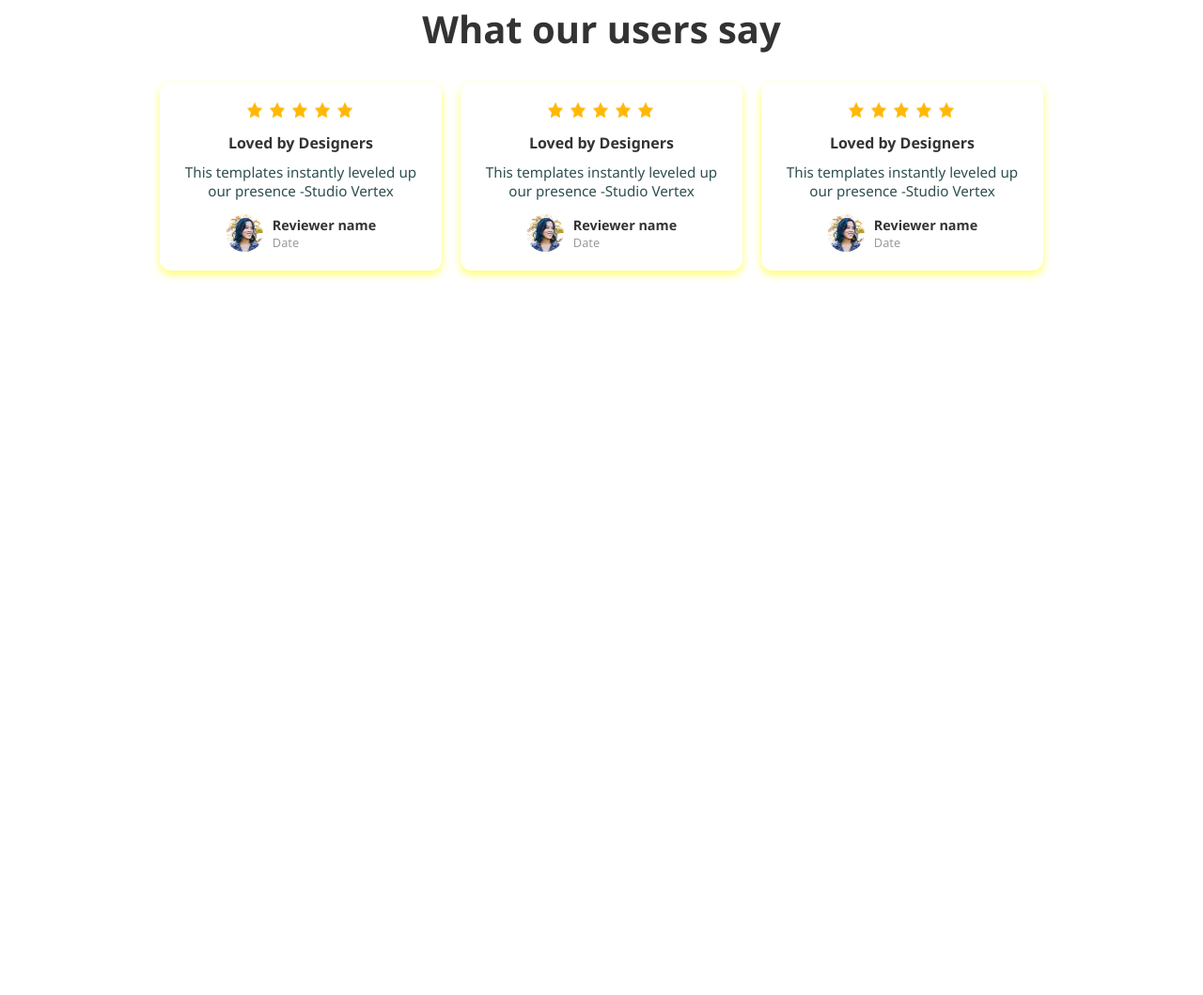
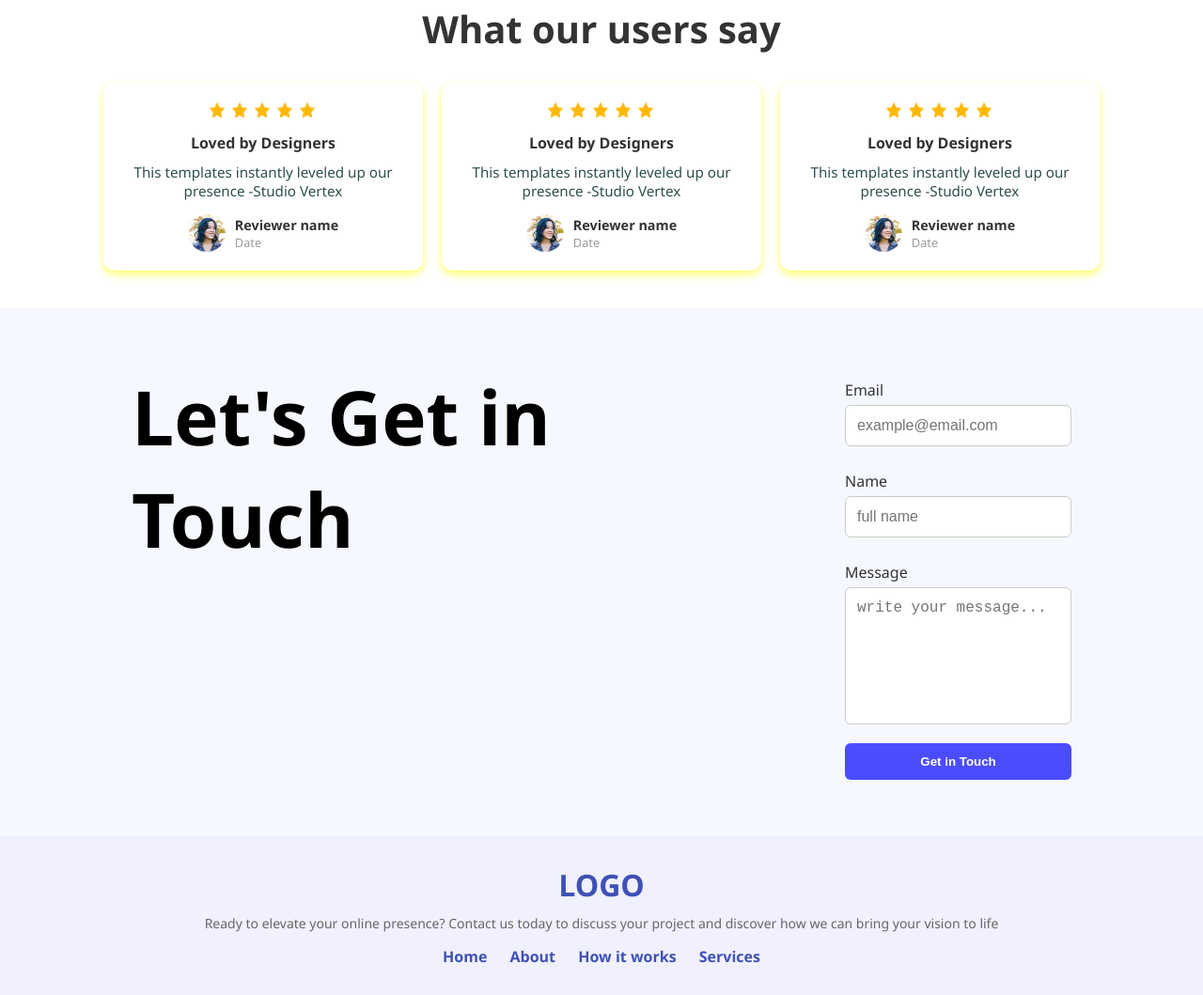
Before and after one commit to Sumiya-Islam-Nafisa/first-assignment, a plain HTML site: page media/index.html in a window 1280 px wide. Shown: the part 2061-3120 px from the top of the page at 94% size. Before the commit the page ends 2389 px from the top, so only its background shows below. Drawn offline with Linux system fonts and the light colour scheme.

Commit message:
added fifth and last part

```diff
--- a/media/index.html
+++ b/media/index.html
@@ -120,5 +120,41 @@
 </div>
 </div>
 </section>
+
+<section class="contact-section">
+    <div class="contact-container">
+      <div class="contact-left">
+        <h2>Let's Get in <br>Touch</h2>
+      </div>
+      <div class="contact-right">
+        <form>
+          <label>Email</label>
+          <input type="email" placeholder="example@email.com" required />
+          <label>Name</label>
+          <input type="text" placeholder="full name" required />
+          <label>Message</label>
+          <textarea placeholder="write your message..." required></textarea>
+          <button type="submit">Get in Touch</button>
+        </form>
+      </div>
+    </div>
+  </section>
+
+
+
+<footer class="footer">
+    <div class="footer-content">
+    <h1>LOGO</h1>
+   <p class="some">Ready to elevate your online presence? Contact us today to
+    discuss your project and discover how we can bring your vision to life
+   </p>
+<div class="footer-links">
+<a href="#">Home</a>
+<a href="#">About</a>
+<a href="#">How it works</a>
+<a href="#">Services</a>
+</div>
+</div>
+</footer>
 </body>
 </html>
--- a/styles/style.css
+++ b/styles/style.css
@@ -1,6 +1,30 @@
 *{
     margin: 0;
-    padding: 0;
+    padding: 0;<div class="contact-right">
+    <form class="contact-form">
+        <label for="email">Email</label>
+        <input type="email"  placeholder="example@email.com" id="email" required>
+       <label for="name">Name</label>
+        <input type="text"  placeholder="full name" id="name" required>
+
+         <label for="message">Message</label>
+     <textarea  id="message" placeholder="write your message...." rows="5"></textarea>
+
+     <button type="submit">Get in Touch</button>
+    </form>
+    </div>
+
+
+</section>
+
+
+
+
+
+
+
+</body>
+</html>
     box-sizing: border-box;
 }
 body{
@@ -225,3 +249,92 @@ body feedback-section{
     width: 100%;
    }
 }
+
+
+.contact-section {
+  background-color: #f6f8ff;
+  padding: 60px 20px;
+}
+
+.contact-container {
+  max-width: 1000px;
+  margin: auto;
+  display: flex;
+  align-items: flex-start;
+  justify-content: space-between;
+  gap: 60px;
+  flex-wrap: wrap;
+}
+
+.contact-left h2 {
+  font-size: 5rem;
+  font-weight: bold;
+  color: black;
+
+}
+
+.contact-right form {
+  display: flex;
+  flex-direction: column;
+  width: 100%;
+  max-width: 400px;
+}
+
+.contact-right label {
+  font-size: 1rem;
+  margin-top: 16px;
+  margin-bottom: 5px;
+  color: #333;
+}
+
+.contact-right input,
+.contact-right textarea {
+  padding: 12px;
+  font-size: 1rem;
+  border-radius: 6px;
+  border: 1px solid #ccc;
+  margin-bottom: 10px;
+  resize: none;
+}
+
+.contact-right textarea {
+  min-height: 120px;
+}
+
+.contact-right button {
+  background-color: #4c4cff;
+  color: white;
+  padding: 12px;
+  border: none;
+  border-radius: 6px;
+  font-weight: bold;
+  cursor: pointer;
+  margin-top: 10px;
+}
+
+.contact-right button:hover {
+  background-color: palevioletred;
+}
+
+
+
+.footer{
+  background-color: #f0f0ff;
+  text-align: center;
+  padding: 30px 20px;
+}
+.footer h1{
+   color: #3f51b5;
+   margin-bottom: 10px;
+}
+.footer p{
+  font-size: 14px;
+  color: #666;
+  margin-bottom: 15px;
+}
+.footer-links a{
+  margin:0 10px;
+  text-decoration: none;
+  color: #3f51b5;
+  font-weight: 600;
+}
```
